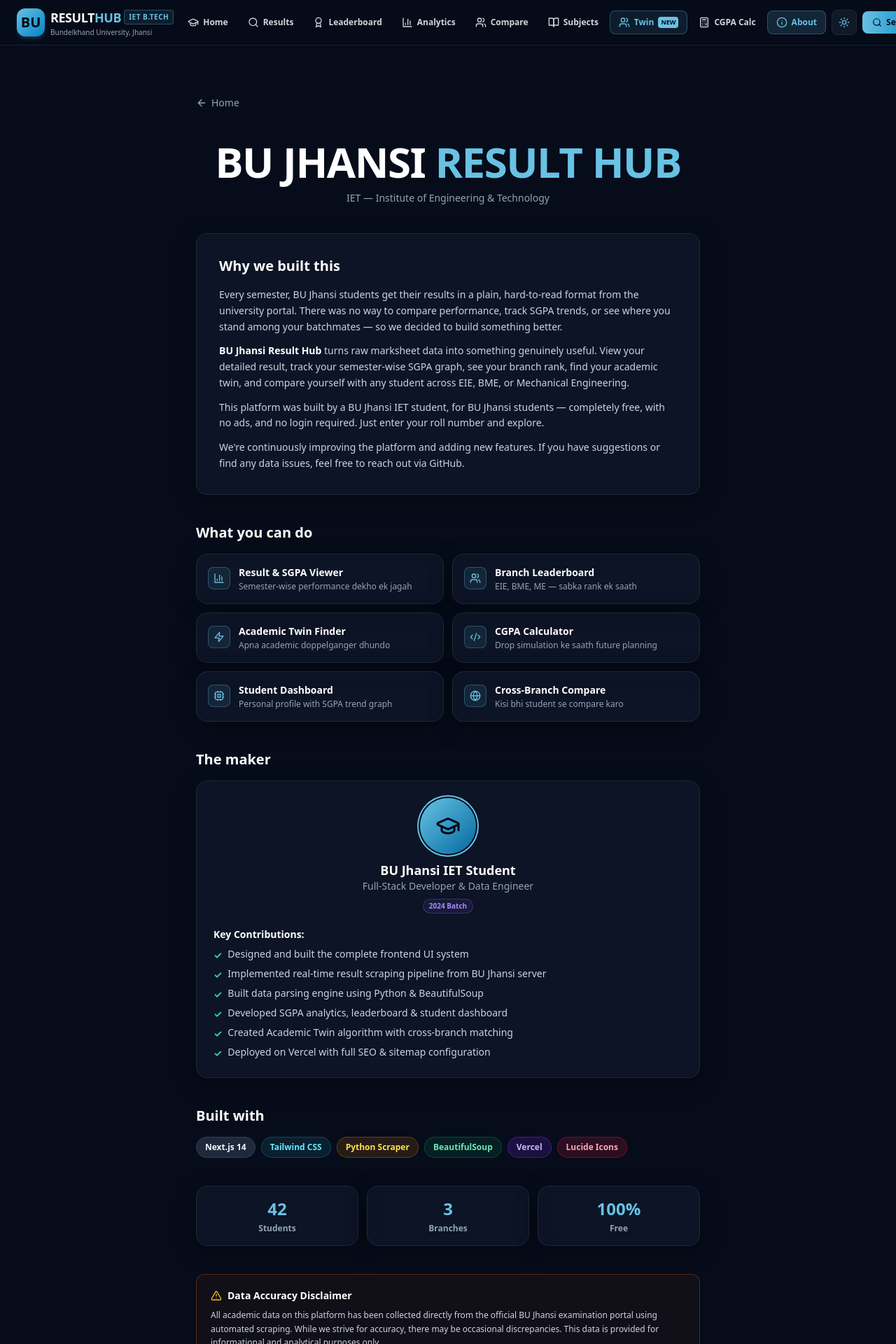
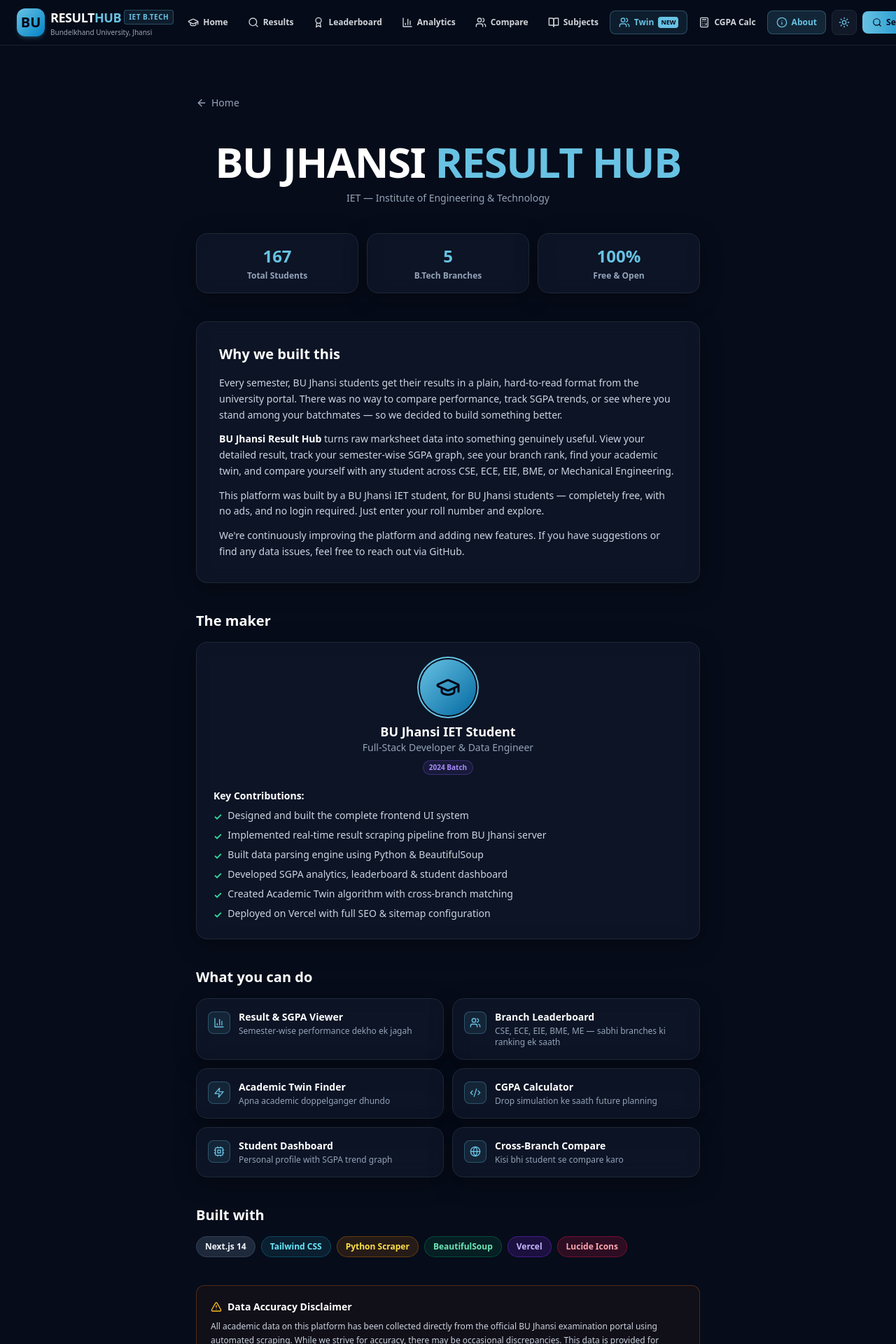
Before and after one commit to adityak39l/BU-Result-HUB, a Next.js app: page /about in a window 1280 px wide. Shown: the top 1920 px of the page at 70% size. Built offline with nearby package versions, Linux system fonts and the light colour scheme.

Commit message:
Update About page: dynamic student & branch counts, move The Maker above What you can do

```diff
--- a/app/about/page.js
+++ b/app/about/page.js
@@ -1,11 +1,15 @@
 'use client';
 import Link from 'next/link';
 import { ArrowLeft, Code2, Database, Cpu, BarChart3, Users, Zap, AlertTriangle, GraduationCap, Globe } from 'lucide-react';
+import { STUDENTS, BRANCHES } from '@/lib/data';
 
 export default function AboutPage() {
+  const totalStudents = STUDENTS?.length || 167;
+  const totalBranches = BRANCHES?.length || 5;
+
   const features = [
     { icon: BarChart3, label: 'Result & SGPA Viewer', desc: 'Semester-wise performance dekho ek jagah' },
-    { icon: Users, label: 'Branch Leaderboard', desc: 'EIE, BME, ME — sabka rank ek saath' },
+    { icon: Users, label: 'Branch Leaderboard', desc: 'CSE, ECE, EIE, BME, ME — sabhi branches ki ranking ek saath' },
     { icon: Zap, label: 'Academic Twin Finder', desc: 'Apna academic doppelganger dhundo' },
     { icon: Code2, label: 'CGPA Calculator', desc: 'Drop simulation ke saath future planning' },
     { icon: Cpu, label: 'Student Dashboard', desc: 'Personal profile with SGPA trend graph' },
@@ -50,6 +54,20 @@ export default function AboutPage() {
         </p>
       </div>
 
+      {/* Stats */}
+      <div className="grid grid-cols-3 gap-3 text-center">
+        {[
+          { val: `${totalStudents}`, label: 'Total Students' },
+          { val: `${totalBranches}`, label: 'B.Tech Branches' },
+          { val: '100%', label: 'Free & Open' },
+        ].map(({ val, label }) => (
+          <div key={label} className="glass-card p-4 border-slate-200 dark:border-gray-800">
+            <div className="text-2xl font-black text-[#68c2e3]">{val}</div>
+            <div className="text-xs text-slate-400 font-bold mt-1">{label}</div>
+          </div>
+        ))}
+      </div>
+
       {/* Why we built this */}
       <div className="glass-card p-6 sm:p-8 space-y-4">
         <h2 className="font-black text-xl text-white">Why we built this</h2>
@@ -63,7 +81,7 @@ export default function AboutPage() {
             <strong className="text-white">BU Jhansi Result Hub</strong> turns raw marksheet data
             into something genuinely useful. View your detailed result, track your semester-wise
             SGPA graph, see your branch rank, find your academic twin, and compare yourself with
-            any student across EIE, BME, or Mechanical Engineering.
+            any student across CSE, ECE, EIE, BME, or Mechanical Engineering.
           </p>
           <p>
             This platform was built by a BU Jhansi IET student, for BU Jhansi students — completely
@@ -76,25 +94,7 @@ export default function AboutPage() {
         </div>
       </div>
 
-      {/* Features */}
-      <div>
-        <h2 className="font-black text-xl text-white mb-4">What you can do</h2>
-        <div className="grid grid-cols-1 sm:grid-cols-2 gap-3">
-          {features.map(({ icon: Icon, label, desc }) => (
-            <div key={label} className="glass-card p-4 flex items-start gap-3 border-slate-200 dark:border-gray-800">
-              <div className="w-8 h-8 rounded-lg bg-[#68c2e3]/10 border border-[#68c2e3]/30 flex items-center justify-center shrink-0 mt-0.5">
-                <Icon className="w-4 h-4 text-[#68c2e3]" />
-              </div>
-              <div>
-                <div className="text-sm font-black text-white">{label}</div>
-                <div className="text-xs text-slate-400 mt-0.5">{desc}</div>
-              </div>
-            </div>
-          ))}
-        </div>
-      </div>
-
-      {/* The Maker — anonymous */}
+      {/* The Maker — moved ABOVE 'What you can do' container */}
       <div>
         <h2 className="font-black text-xl text-white mb-4">The maker</h2>
         <div className="glass-card p-6 flex flex-col gap-5">
@@ -127,6 +127,24 @@ export default function AboutPage() {
         </div>
       </div>
 
+      {/* Features — What you can do */}
+      <div>
+        <h2 className="font-black text-xl text-white mb-4">What you can do</h2>
+        <div className="grid grid-cols-1 sm:grid-cols-2 gap-3">
+          {features.map(({ icon: Icon, label, desc }) => (
+            <div key={label} className="glass-card p-4 flex items-start gap-3 border-slate-200 dark:border-gray-800">
+              <div className="w-8 h-8 rounded-lg bg-[#68c2e3]/10 border border-[#68c2e3]/30 flex items-center justify-center shrink-0 mt-0.5">
+                <Icon className="w-4 h-4 text-[#68c2e3]" />
+              </div>
+              <div>
+                <div className="text-sm font-black text-white">{label}</div>
+                <div className="text-xs text-slate-400 mt-0.5">{desc}</div>
+              </div>
+            </div>
+          ))}
+        </div>
+      </div>
+
       {/* Tech Stack */}
       <div>
         <h2 className="font-black text-xl text-white mb-4">Built with</h2>
@@ -137,20 +155,6 @@ export default function AboutPage() {
             </span>
           ))}
         </div>
-      </div>
-
-      {/* Stats */}
-      <div className="grid grid-cols-3 gap-3 text-center">
-        {[
-          { val: '42', label: 'Students' },
-          { val: '3', label: 'Branches' },
-          { val: '100%', label: 'Free' },
-        ].map(({ val, label }) => (
-          <div key={label} className="glass-card p-4 border-slate-200 dark:border-gray-800">
-            <div className="text-2xl font-black text-[#68c2e3]">{val}</div>
-            <div className="text-xs text-slate-400 font-bold mt-1">{label}</div>
-          </div>
-        ))}
       </div>
 
       {/* Disclaimer */}
```
